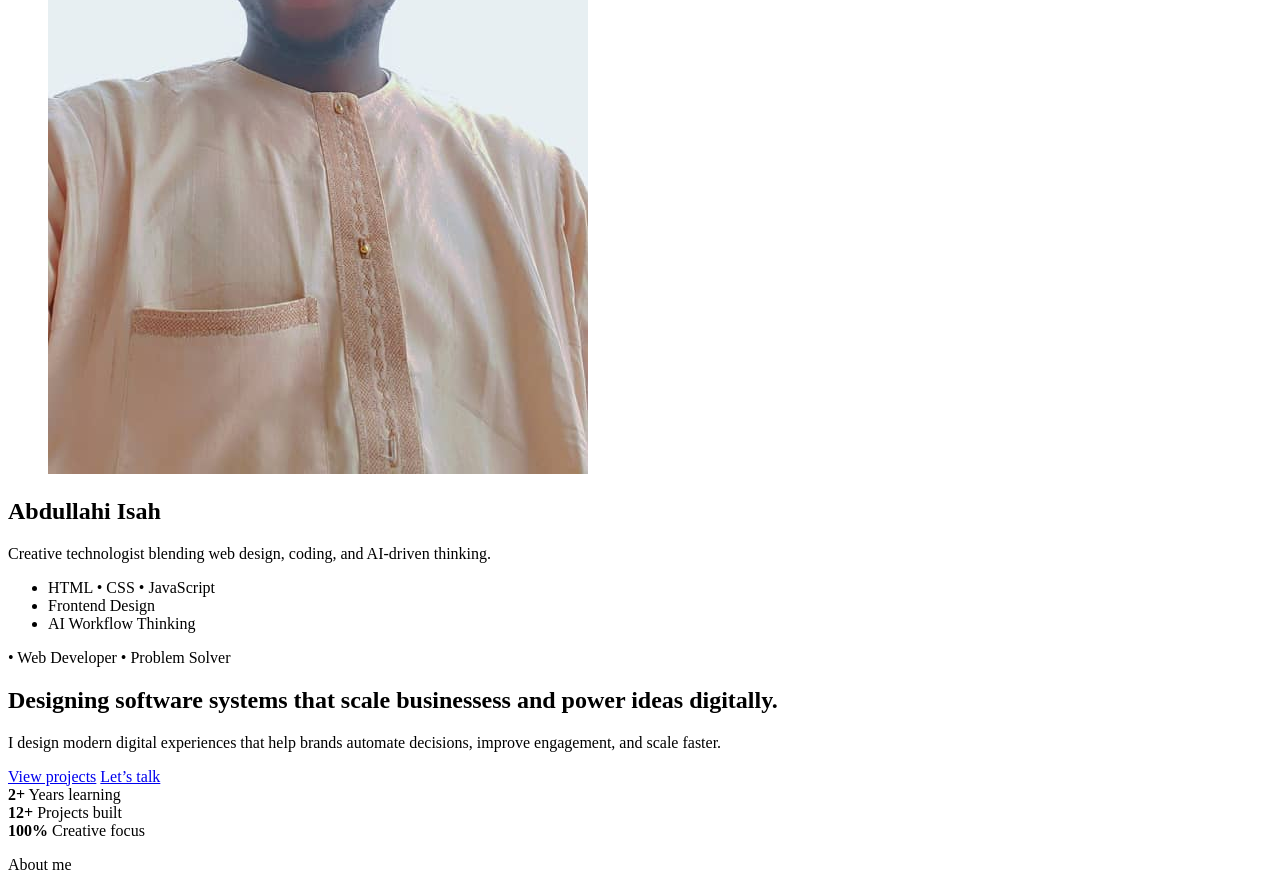
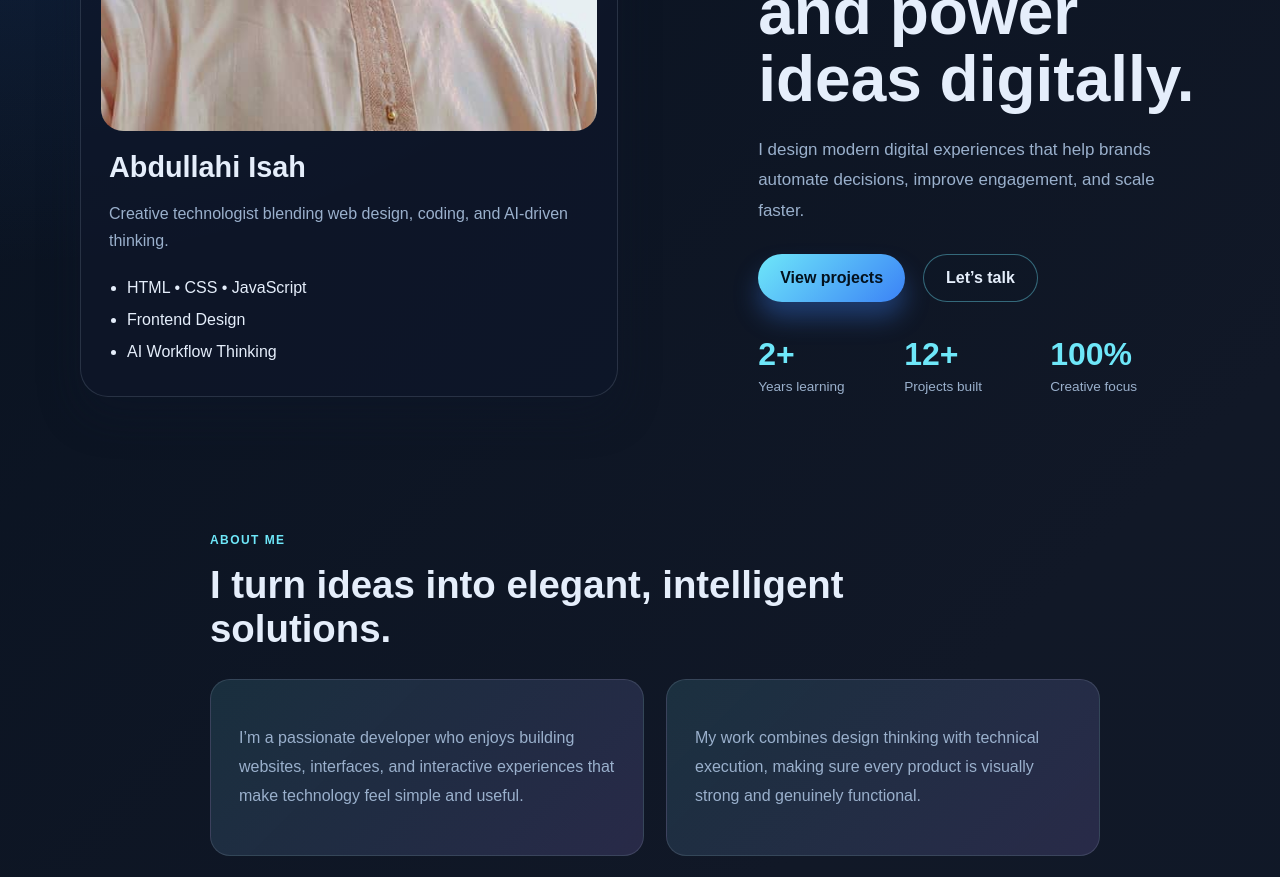
Before and after one commit to abdallahisah907-hub/my-portfolio, a plain HTML site: page index.html in a window 1280 px wide. Shown: the part 600-1477 px from the top of the page. Drawn offline with Linux system fonts and the light colour scheme.

Commit message:
Update index.html

```diff
--- a/index.html
+++ b/index.html
@@ -8,8 +8,8 @@
       name="description"
       content="Portfolio of Abdullahi Isah, a modern web developer and AI-focused builder creating elegant digital experiences."
     />
-    <link rel="stylesheet" href="portfolio.css" />
-    <script src="sets.js"></script>
+    <link rel="stylesheet" href="main.css" />
+    <script src="script.js"></script>
 
   </head>
   <body>
```
